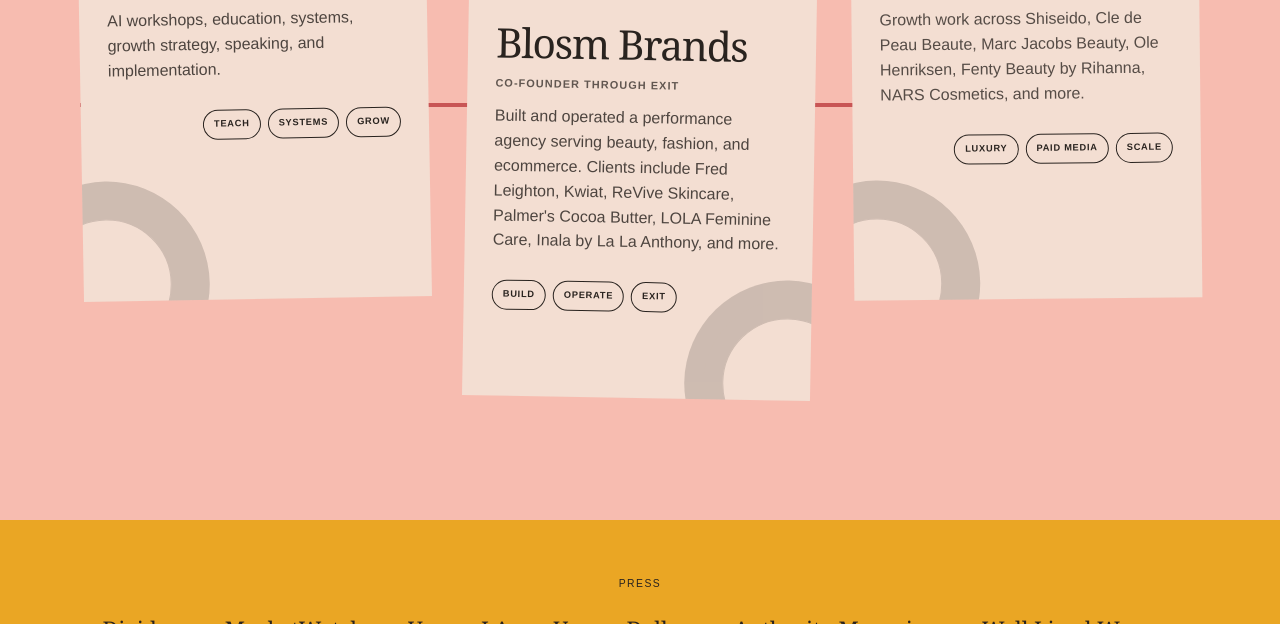
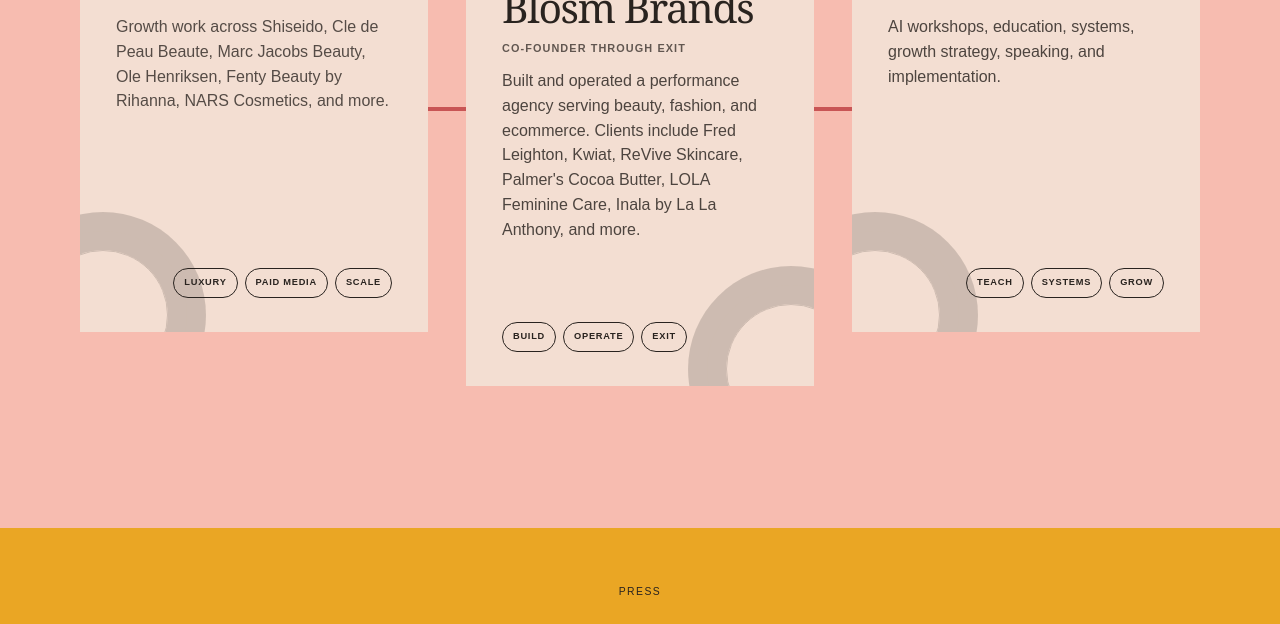
Before and after one commit to sanamghan/sanamghan.github.io, a plain HTML site: page index.html in a window 1280 px wide. Shown: the part 3061-3685 px from the top of the page. Drawn offline with nearby package versions, Linux system fonts and the light colour scheme.

Commit message:
Match desktop career timeline to presentation

```diff
--- a/homepage-overrides.css
+++ b/homepage-overrides.css
@@ -197,3 +197,51 @@
     border-color: var(--ink);
   }
 }
+
+
+/* Desktop career timeline follows the presentation's even, chronological card row. */
+@media (min-width: 1050px) {
+  .timeline-list.timeline-three-card {
+    grid-template-columns: repeat(3, minmax(0, 1fr));
+    grid-template-rows: 1fr;
+    gap: 38px;
+    align-items: stretch;
+    padding-top: 38px;
+    padding-bottom: 38px;
+  }
+
+  .timeline-list.timeline-three-card::before {
+    top: 50%;
+    transform: translateY(-50%);
+  }
+
+  .timeline-list.timeline-three-card .timeline-current,
+  .timeline-list.timeline-three-card article:not(.timeline-current) {
+    display: flex;
+    flex-direction: column;
+    height: 500px;
+    min-height: 500px;
+    margin: 0;
+    padding: 34px 36px;
+    transform: none;
+  }
+
+  .timeline-list.timeline-three-card article > div {
+    display: flex;
+    flex: 1;
+    flex-direction: column;
+  }
+
+  .timeline-list.timeline-three-card .timeline-tags {
+    margin-top: auto;
+  }
+
+  .timeline-list.timeline-three-card article:nth-child(1) { order: 3; }
+  .timeline-list.timeline-three-card article:nth-child(2) { order: 2; }
+  .timeline-list.timeline-three-card article:nth-child(3) { order: 1; }
+
+  .timeline-list.timeline-three-card .timeline-current > p {
+    color: var(--olive);
+    border-color: var(--olive);
+  }
+}
```
